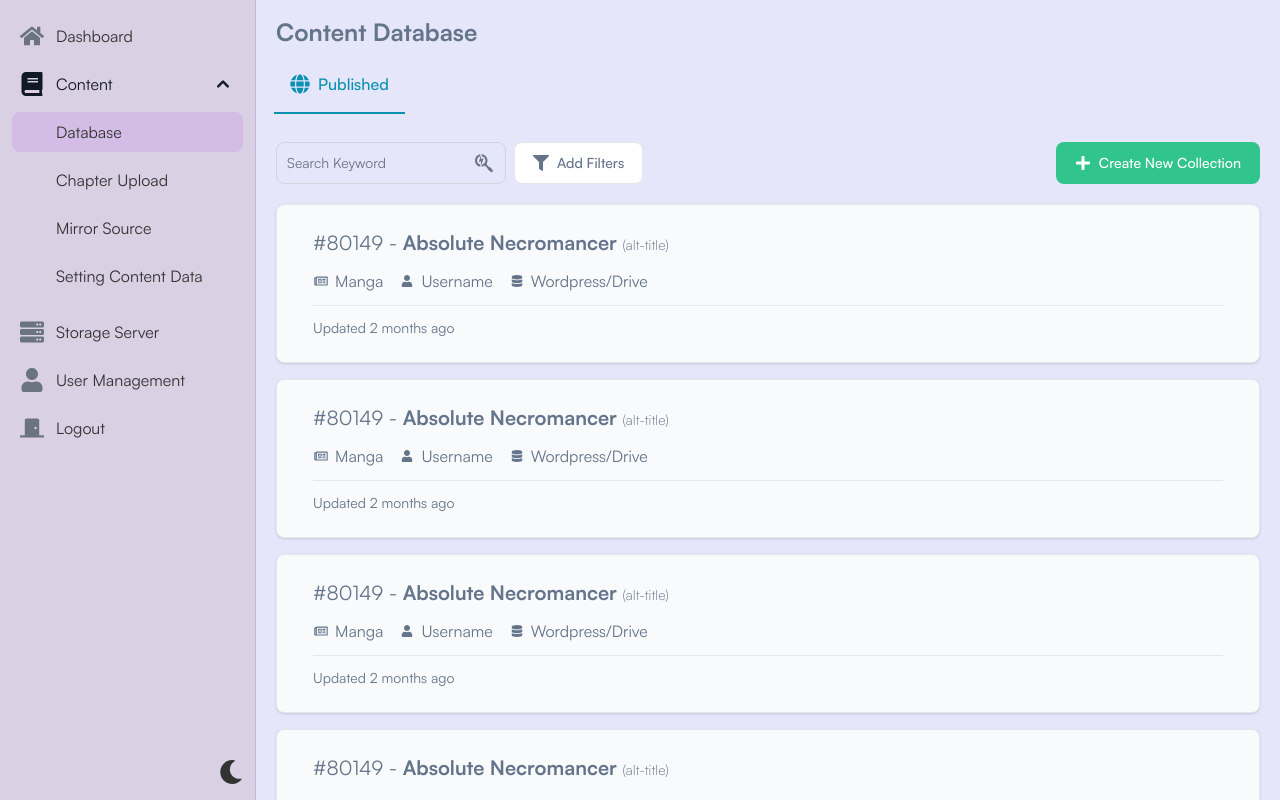
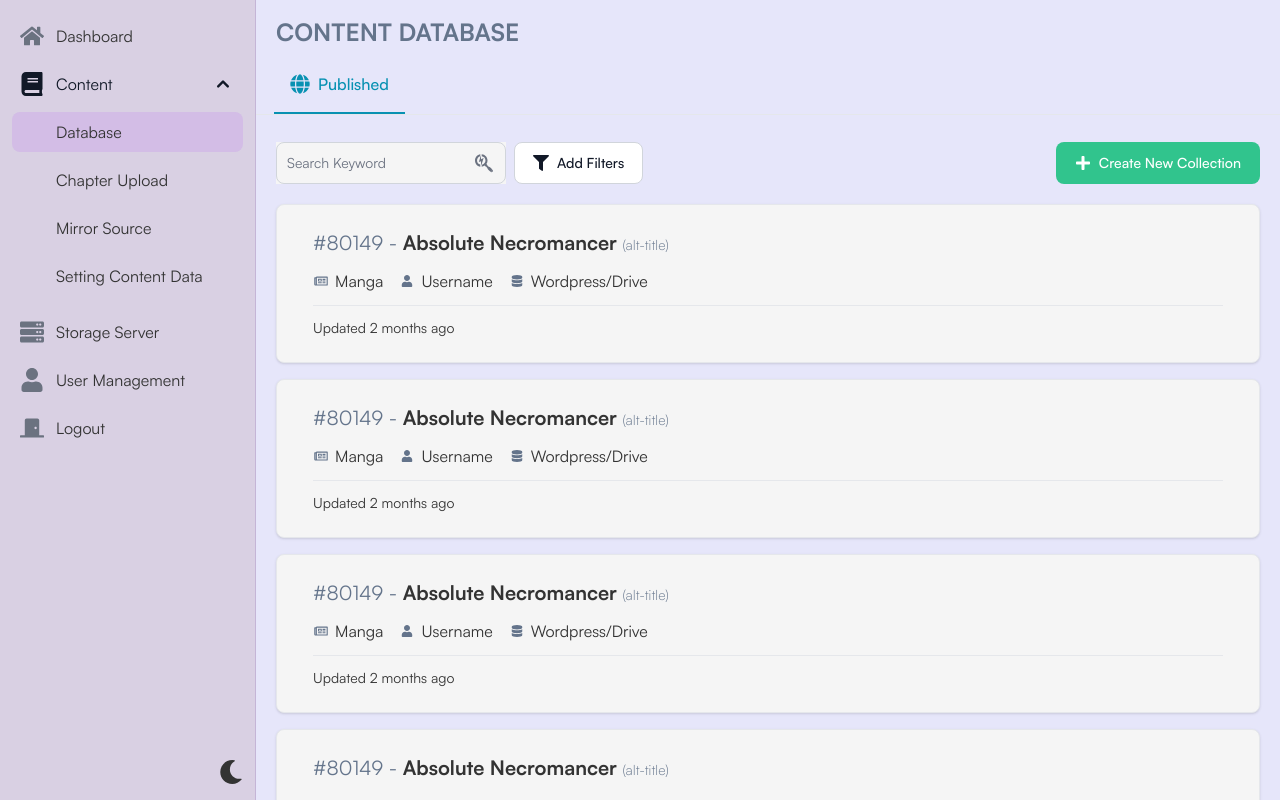
Before and after one commit to azzahradins/kyscms-js, a Next.js app: page /manga in a window 1280 px wide. Shown: the top 800 px of the page. Built offline with nearby package versions, Linux system fonts and the light colour scheme.

Commit message:
random changes onChapter upload

```diff
--- a/app/(private)/manga/list/MangaListData.tsx
+++ b/app/(private)/manga/list/MangaListData.tsx
@@ -23,14 +23,15 @@ export default function MangaListData (): React.ReactElement {
             <InputIcon
               name='search'
               icon={FaSearchengin}
-              placeholder='Search Keyword'/>
+              placeholder='Search Keyword'
+              className='bg-card-accent dark:bg-cardD-accent hover:bg-card-Hover hover:dark:bg-cardD-Hover border-none'/>
           </Form>
-          <Button size="md" color="gray" className="text-bodydark3">
+          <Button size="md" color='light'>
             <FaFilter className="mr-2 h-4 w-4 self-center"/> Add Filters
           </Button>
         </div>
         <Link href={'/manga/add'} className='hidden lg:block'>
-          <Button size="md" color="success" theme={customButton}>
+          <Button size="md" color='success' theme={customButton}>
             <FaPlus className="mr-2 h-4 w-4 self-center"/> Create New Collection
           </Button>
         </Link>
--- a/app/(private)/manga/list/components/List.tsx
+++ b/app/(private)/manga/list/components/List.tsx
@@ -3,22 +3,22 @@ import { FaDatabase, FaRegNewspaper, FaUser } from 'react-icons/fa'
 
 function List (): React.ReactElement {
   return (
-    <div className='w-full overflow-hidden border rounded-lg px-4 py-3 lg:px-9 lg:py-6 bg-gray-50 dark:bg-transparent border-gray-200 dark:border-gray-600 shadow dark:shadow-inner mb-4'>
+    <div className='w-full overflow-hidden border rounded-lg px-4 py-3 lg:px-9 lg:py-6 border-gray-200 bg-card-accent dark:bg-cardD-accent hover:bg-card-Hover hover:dark:bg-cardD-Hover shadow dark:shadow-inner mb-4'>
       <Link href='manga/detail/slug'>
-        <h3 className="text-lg lg:text-xl">#80149 - <span className="font-semibold dark:text-bodydark1"> Absolute Necromancer </span> <span className="font-light text-sm"> (alt-title) </span> </h3>
+        <h3 className="text-lg lg:text-xl">#80149 - <span className="font-semibold text-prplprimary dark:text-prplDPrimary"> Absolute Necromancer </span> <span className="font-light text-sm"> (alt-title) </span> </h3>
       </Link>
       <div className="flex py-3 border-b gap-4 border-gray-200 dark:border-gray-500 pb-3 text-md dark:text-bodydark">
         <span className="inline-flex">
-          <FaRegNewspaper className="self-center w-4 h-3"/> <p className="ml-1.5"> Manga </p>
+          <FaRegNewspaper className="self-center w-4 h-3"/> <p className="ml-1.5 text-prplprimary dark:text-prplDPrimary"> Manga </p>
         </span>
         <span className="inline-flex">
-          <FaUser className="self-center w-4 h-3"/> <p className="ml-1.5"> Username </p>
+          <FaUser className="self-center w-4 h-3"/> <p className="ml-1.5 text-prplprimary dark:text-prplDPrimary"> Username </p>
         </span>
         <span className="hidden lg:inline-flex">
-          <FaDatabase className="self-center w-4 h-3"/> <p className="ml-1.5"> Wordpress/Drive </p>
+          <FaDatabase className="self-center w-4 h-3"/> <p className="ml-1.5 text-prplprimary dark:text-prplDPrimary"> Wordpress/Drive </p>
         </span>
       </div>
-      <div className="pt-3 text-sm text-li dark:text-body">
+      <div className="pt-3 text-sm text-li text-prplprimary dark:text-prplDPrimary">
         Updated 2 months ago
       </div>
     </div>
--- a/app/(private)/manga/page.tsx
+++ b/app/(private)/manga/page.tsx
@@ -15,7 +15,7 @@ const customTheme: CustomFlowbiteTheme['tabs'] = {
       styles: {
         default: {
           active: {
-            on: 'bg-gray text-red-500 dark:bg-gray-800 dark:text-cyan-500'
+            on: 'bg-gray text-blue-500 dark:bg-gray-800 dark:text-cyan-500'
           }
         }
       }
@@ -26,7 +26,7 @@ const customTheme: CustomFlowbiteTheme['tabs'] = {
 export default function MangaList (): React.ReactElement {
   return (
     <main>
-      <Title value='Content Database' className='mx-5 mt-4'/>
+      <Title value='CONTENT DATABASE' className='mx-5 mt-4'/>
       <Tabs
         theme={customTheme}
         aria-label=" Tabs"
--- a/app/(private)/manga/quickupload/form.tsx
+++ b/app/(private)/manga/quickupload/form.tsx
@@ -33,7 +33,7 @@ export default function MangaQuickUploadForm(): React.ReactElement {
   }
 
   return (
-    <Form methods={formMethod} className={`gap-x-4 gap-y-3`}>
+    <Form methods={formMethod} className={'gap-x-4 gap-y-3'}>
       <SelectInput
         name='content'
         label='Choose Content Title'
--- a/app/(public)/page.tsx
+++ b/app/(public)/page.tsx
@@ -7,12 +7,12 @@ import Link from 'next/link'
 export default function LandingPage (): JSX.Element {
   return (
     <div className="container">
-      <div className="grid lg:grid-cols-2 grid-cols-1 text-prplprimary dark:text-prplDPrimary" >
+      <div className="grid lg:grid-cols-2 grid-cols-1 text-prplprimary dark:text-prplDPrimary transition-all duration-300" >
         <section className="flex flex-col gap-6 lg:gap-12 order-last lg:order-first">
           <h1 className='text-center lg:text-start'>
             Easy way to control content on your website
           </h1>
-          <h3 className='text-center lg:text-start text-prplsecondary dark:text-prplDsecondary'>
+          <h3 className='text-center lg:text-start text-prplsecondary dark:text-prplDsecondary transition-all duration-300'>
             A improved tools that can help you stay organized and manage your tasks efficiently. Take control of your task and achieve your goals with our new interface.
           </h3>
           <div className='place-self-center lg:place-self-start'>
--- a/assets/styles/globals.css
+++ b/assets/styles/globals.css
@@ -249,7 +249,7 @@ span.flatpickr-weekday,
 }
 
 .btn-prplAlt {
-  @apply text-prplprimary bg-prplaccent hover:bg-prplhover focus:outline-none focus:ring-4 focus:ring-prplaccent text-center dark:text-prplDPrimary dark:bg-prplDAccent dark:hover:bg-prplDhover dark:focus:ring-prplprimary
+  @apply text-prplprimary bg-prplaccent hover:bg-prplhover focus:outline-none focus:ring-4 focus:ring-prplaccent text-center dark:text-prplDPrimary dark:bg-prplDAccent dark:hover:bg-prplDhover dark:focus:ring-prplprimary transition-all duration-300
 }
 
 .inputField {
--- a/components/Forms/SelectOption.tsx
+++ b/components/Forms/SelectOption.tsx
@@ -63,9 +63,9 @@ const dropdownIndicatorStyles =
 const menuStyles = 'p-1 mt-1 rounded-lg border border-cyan-500 ring-cyan-500 dark:border-gray-600 dark:bg-gray-700 dark:text-white dark:placeholder-gray-400 dark:focus:border-cyan-500 dark:focus:ring-cyan-500'
 const groupHeadingStyles = 'ml-3 mt-2 mb-1 text-gray-500 text-sm'
 const optionStyles = {
-  base: 'hover:cursor-pointer px-3 py-2',
-  focus: 'bg-gray-600 active:bg-gray-700',
-  selected: 'after:ml-2 text-gray-500 dark:text-white bg-primary'
+  base: 'hover:cursor-pointer px-3 py-2 bg-Dropdown-BG dark:bg-sidebarD-bg text-prplprimary dark:text-prplDPrimary',
+  focus: 'bg-link-hover dark:bg-DropdownH dark:bg-Dropdown-BG dark:text-prplprimary active:bg-gray-700',
+  selected: 'after:ml-2 text-red-500 bg:text-prplDAccent bg-primary'
 }
 const noOptionsMessageStyles = `p-2 border border-dashed border-gray-200 rounded-sm ${defaultGray}`
 
--- a/components/Page/Card.tsx
+++ b/components/Page/Card.tsx
@@ -18,8 +18,8 @@ function Card ({
   className = ''
 }: Props): React.ReactElement {
   return (
-    <div className='w-full dark:border-gray-700 border border-gray-200 dark:border-none rounded-lg'>
-      <div className={`bg-card-accent dark:bg-cardD-accent hover:bg-card-Hover hover:dark:bg-cardD-Hover shadow ${className}`}>
+    <div className='w-full dark:border-gray-700 border border-gray-200 dark:border-none rounded-lg transition-all duration-500'>
+      <div className={`bg-card-accent dark:bg-cardD-accent hover:bg-card-Hover hover:dark:bg-cardD-Hover shadow ${className} transition-all duration-500`}>
         { children }
       </div>
     </div>
@@ -46,7 +46,7 @@ Card.Header = function CardHeader ({ children, ...props }: Props): React.ReactEl
   let component = children
   if (typeof children === 'string') {
     component = (
-    <h5 className="text-2xl font-bold tracking-tight text-card-content dark:text-cardD-content hover:bg-link-hover dark:hover:bg-linkD-hover">
+    <h5 className="text-2xl font-bold tracking-tight text-card-content dark:text-cardD-content">
       { children }
     </h5>)
   }
--- a/example-data/LineDataOptions.json
+++ b/example-data/LineDataOptions.json
@@ -34,9 +34,9 @@
       "line": {
         "tension": 0,
         "borderWidth": 2,
-        "borderColor": "rgba(47,97,68, 1)",
+        "borderColor": "rgba(51,51,51, 1)",
         "fill": "start",
-        "backgroundColor": "rgba(47,97,68, 0.3)"
+        "backgroundColor": "rgba(128,128,128, 0.3)"
       },
       "point": {
         "radius": 0,
--- a/tailwind.config.js
+++ b/tailwind.config.js
@@ -83,7 +83,10 @@ module.exports = {
       'sidebar-ON': '#D3BDE6',
       'sidebarD-ON': '#483D8B',
       'link-hover': '#AF7AC5',
-      'linkD-hover': '#2C3E50'
+      'linkD-hover': '#2C3E50',
+      'Dropdown-BG': '#D9D0E3',
+      'DropdownH': '#2C3E50'
+
     },
     screens: {
       '2xsm': '375px',
```
